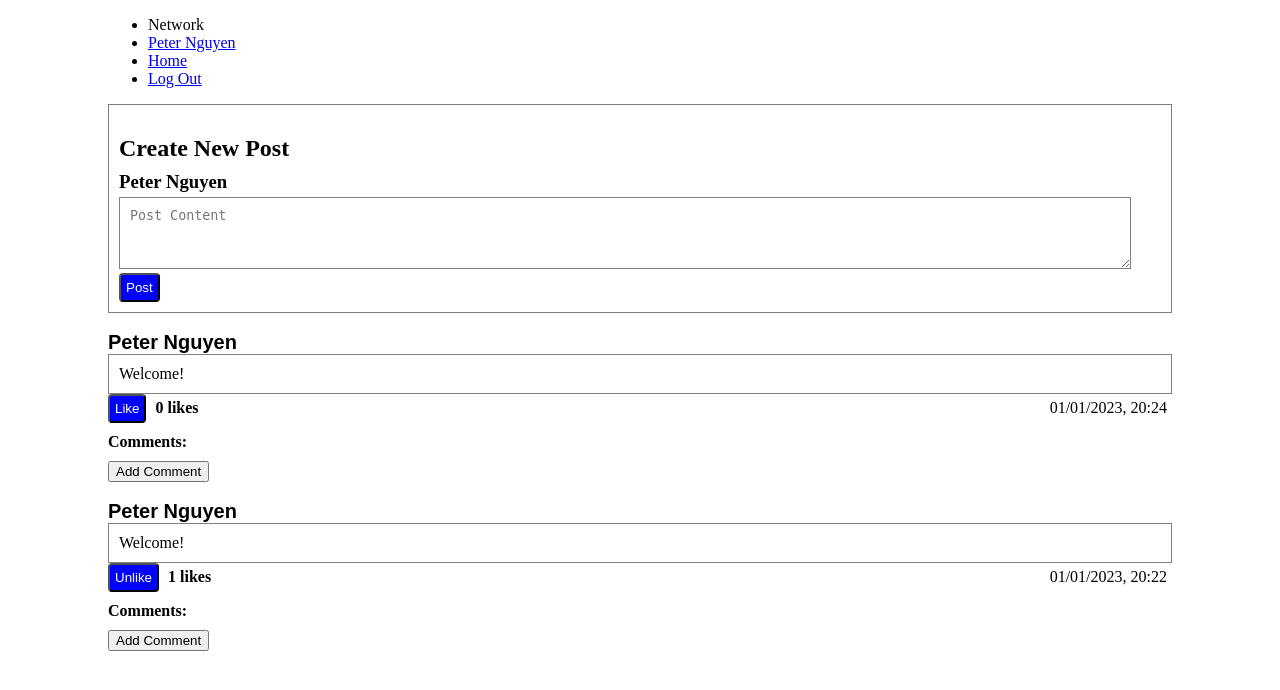
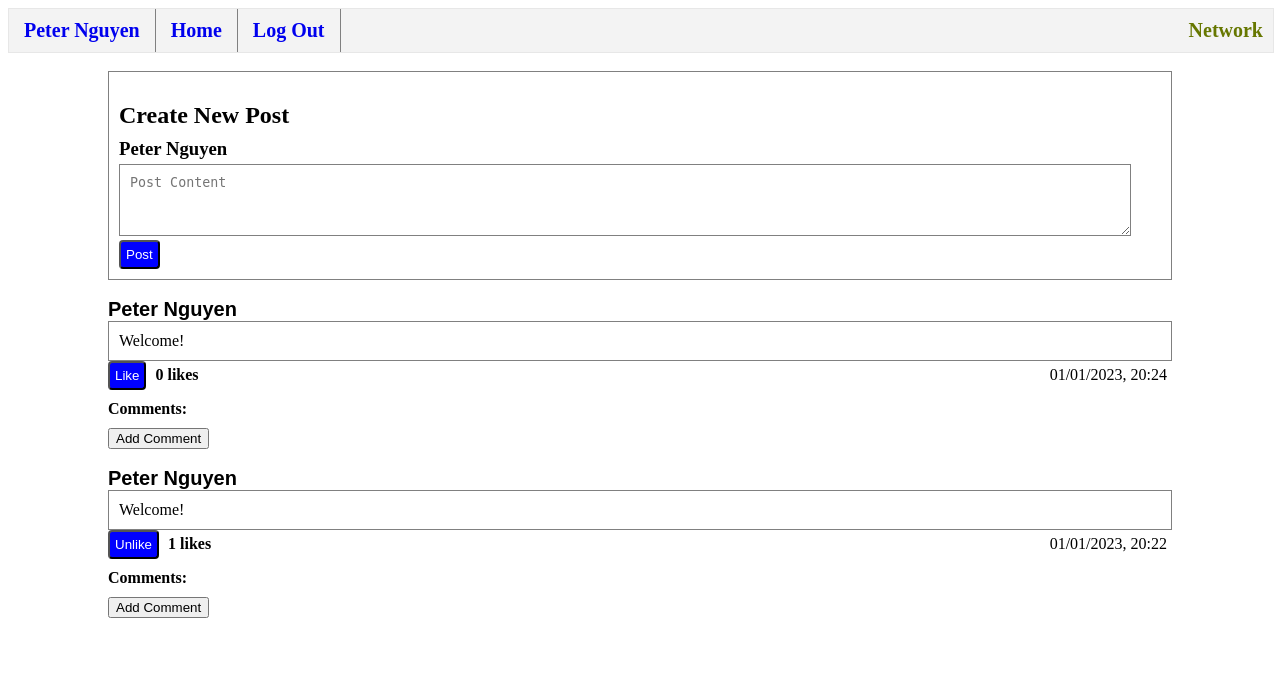
Before and after one commit to petern48/social-network-app, a Flask app: page / in a window 1280 px wide. Shown: the top 690 px of the page. Run offline with Flask 2, Linux system fonts and the light colour scheme; a user stored in the database is signed in; data comes from the database, SQL or seed files in the repository; both versions use the stored data as it was after the commit; data that the repository does not hold is empty.

Commit message:
Stylize Navbar

```diff
--- a/static/styles.css
+++ b/static/styles.css
@@ -71,7 +71,7 @@
     float: right;
 }
 
-#page-padding {
+.page-padding {
     padding-left: 100px;
     padding-right:100px;
 }
@@ -80,11 +80,58 @@
     background: none!important;
     border: none;
     padding: 0!important;
-    /*optional*/
     font-family: arial, sans-serif;
     font-size: 20px;
-    /*input has OS specific font-family*/
     color: black;
     cursor: pointer;
     font-weight: bold;
 }
+
+.nav-bar {
+    margin-top: 0px;
+    padding: 0px;
+    border: 1px solid gray;
+    align-items: center;
+    width: 100%;
+    height: 43px;
+    color: #670;
+    border: 1px solid #e7e7e7;
+    background-color: #f3f3f3;
+    font-weight: bold;
+    font-size: 20px;
+}
+
+.nav-list {
+    margin: 0;
+    padding: 0;
+}
+
+.network-title {
+    float: right;
+    text-align: center;
+    padding-top: 10px;
+    padding-bottom: 10px;
+    margin-right: 10px;
+    list-style-type: none;
+}
+
+.nav-item {
+    list-style-type: none;
+    float: left;
+    border-right: 1px solid gray;
+    padding-top: 10px;
+    padding-bottom: 10px;
+}
+
+.nav-link {
+    padding-top: 10px;
+    padding-bottom: 10px;
+    padding-left: 15px;
+    padding-right: 15px;
+    text-decoration: none;
+    text-align: center;
+}
+
+.nav-link:hover {
+    background-color: #b3b3b3;
+}
--- a/templates/layout.html
+++ b/templates/layout.html
@@ -13,26 +13,29 @@
 
     </head>
 
-    <body id="page-padding">
-        <nav>
+    <body>
+        <nav class="nav-bar">
             <div>
                 <div>
                     {% if session["user_id"] %}
-                        <ul>
-                            <li>Network</li>
-                            <li><a href= "/profile">{{ session["username"] }}</a></li>
-                            <li><a href="/">Home</a></li>
-                            <li ><a href="/logout">Log Out</a></li>
+                        <ul class="nav-list">
+                            <li class="network-title">Network</li>
+                            <li class="nav-item"><a class= "nav-link" href= "/profile">{{ session["username"] }}</a></li>
+                            <li class="nav-item"><a class= "nav-link" href="/" >Home</a></li>
+                            <li class="nav-item"><a class= "nav-link" href="/logout">Log Out</a></li>
                         </ul>
                     {% else %}
-                        <ul>
-                            <li><a href="/register">Register</a></li>
-                            <li><a href="/login">Log In</a></li>
+                        <ul class="nav-list">
+                            <li class="nav-item"><a class= "nav-link" href="/register">Register</a></li>
+                            <li class="nav-item"><a class= "nav-link" href="/login">Log In</a></li>
                         </ul>
                     {% endif %}
                 </div>
             </div>
         </nav>
+        <br>
+        <div class="page-padding">
         {% block body %}{% endblock %}
+        </div>
     </body>
 </html>
```
Also changed, not shown: network.db.
